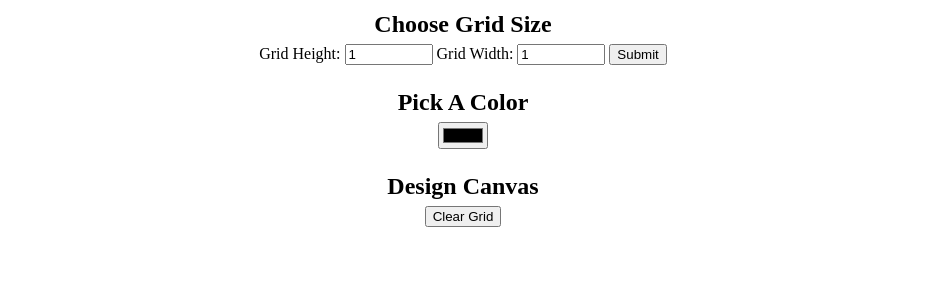
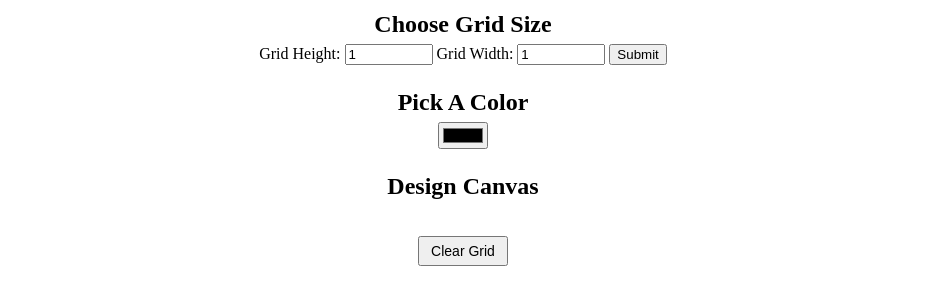
Before and after one commit to aovnkv/pixel-art-maker, a plain HTML site: page index.html in a window 1280 px wide. Shown: the part 126-430 px from the top of the page, without its empty margins (177-1106 px from the left). Drawn offline with nearby package versions, Linux system fonts and the light colour scheme.

Commit message:
Update styles.css

```diff
--- a/styles.css
+++ b/styles.css
@@ -1,4 +1,10 @@
+html {
+    height: 100vh;
+
+}
+
 body {
+    min-height: 100vh;
     text-align: center;
 }
 
@@ -38,3 +44,11 @@ td {
 input[type=number] {
     width: 6em;
 }
+
+button {
+
+    margin-top: 30px;
+    width: 90px;
+    height: 30px;
+    font-size: 14px;
+}
```
